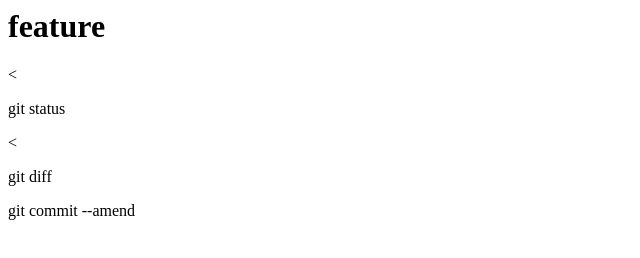
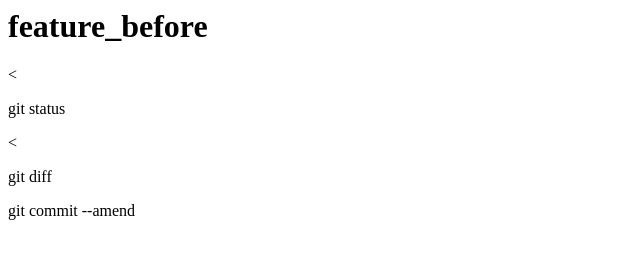
Before and after one commit to NomotoFusei/git_tutorial, a plain HTML site: page index.html in a window 1280 px wide. Shown: the whole page, without its empty margins (0-640 px from the left). Drawn offline with Linux system fonts and the light colour scheme.

Commit message:
feature_before

```diff
--- a/index.html
+++ b/index.html
@@ -1,4 +1,4 @@
-<h1>feature</h1>
+<h1>feature_before</h1>
 <<p>git status</p>
 <<p>git diff</p>
 <p>git commit --amend</p>
```
